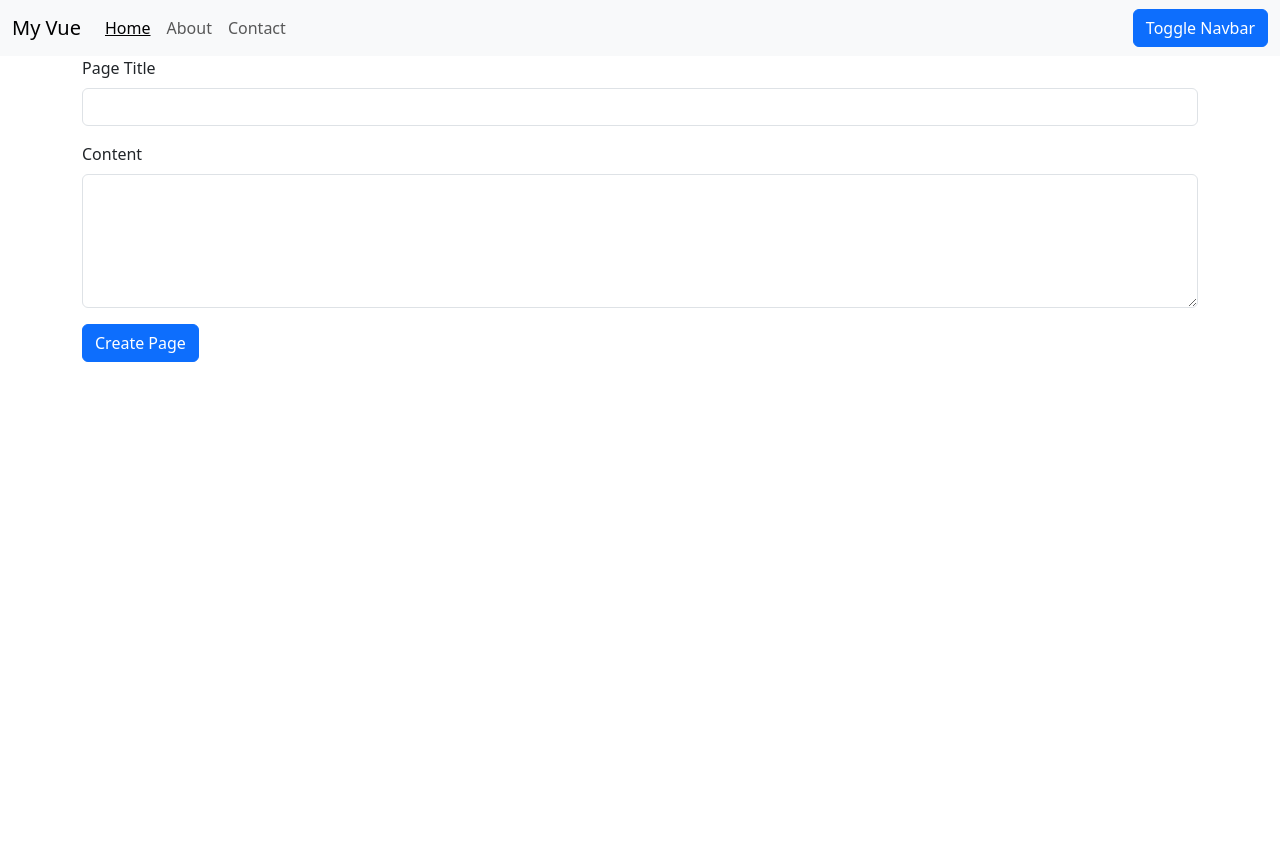
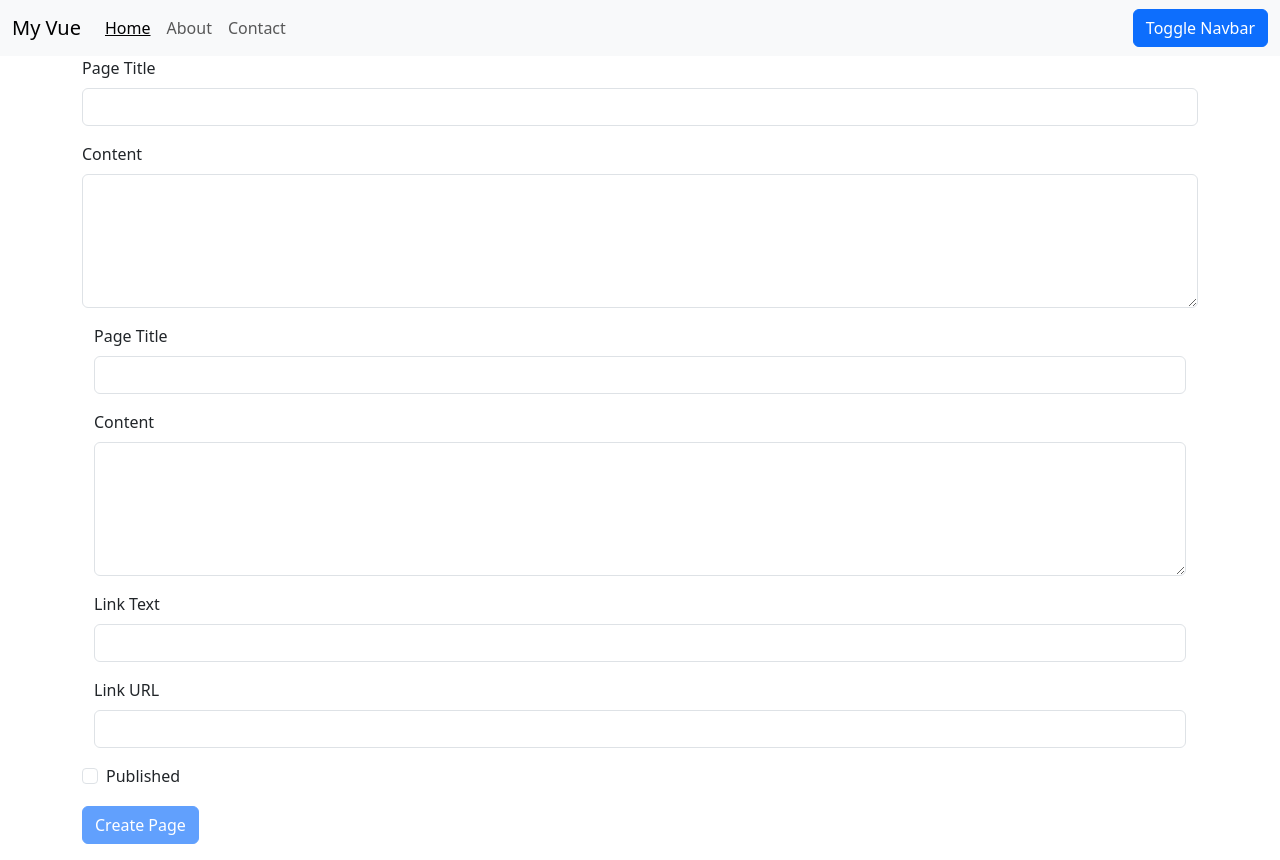
Before and after one commit to daracoo/vue-tut, a Vue app: page / in a window 1280 px wide. Before the commit the page ends 800 px from the top, so only its background shows below. Built offline with nearby package versions, Linux system fonts and the light colour scheme.

Commit message:
validating forms

```diff
--- a/src/components/CreatePage.vue
+++ b/src/components/CreatePage.vue
@@ -23,9 +23,66 @@
                     v-model="content">
                 </textarea>
             </div>
+            <div class="container mb-3">
+                    <div class="mb-3">
+                        <label for="" class="form-label">
+                            Page Title
+                        </label>
+                        <input
+                            type="text"
+                            class="form-control"
+                        />
+                    </div>
+                    <div class="mb-3">
+                        <label for="" class="form-label">
+                            Content
+                        </label>
+                        <textarea
+                            type="text"
+                            class="form-control"
+                            rows="5">
+                        </textarea>
+                    </div>
+                    <div class="mb-3">
+                        <label for="" class="form-label">
+                            Link Text
+                        </label>
+                        <input
+                            type="text"
+                            class="form-control"
+                            v-model="linkText"
+                        />
+                    </div>
+                    <div class="mb-3">
+                        <label for="" class="form-label">
+                            Link URL
+                        </label>
+                        <input
+                            type="text"
+                            class="form-control"
+                            v-model="linkUrl"
+                        />
+                    </div>
+                    <div class="row mb-3">
+                        <div class="form-check">
+                            <input
+                                class="form-check-input"
+                                type="checkbox"
+                                id="gridCheck1"
+                            />
+                            <label
+                                class="form-check-label"
+                                for="gridCheck1">
+                                Published
+                            </label>
+                        </div>
+                    </div>
+            </div>
+
             <div class="mb-3">
                 <button class="btn btn-primary"
-                @click.prevent="pageCreated({pageTitle, content})">
+                :disabled="isFromInvalid"
+                @click.prevent="submitForm">
 
                     Create Page
                 </button>
@@ -37,10 +94,34 @@
 <script>
 export default{
     props: ['pageCreated'],
+    computed:{
+        isFromInvalid(){
+            return !this.pageTitle || !this.content || !this.linkText || !this.linkUrl;
+        }
+    },
     data(){
         return {
             pageTitle: '',
-            content: ''
+            content: '',
+            linkText: '',
+            linkUrl: ''
+        }
+    },
+    methods: {
+        submitForm(){
+            if(!this.pageTitle || !this.content || !this.linkText || !this.linkUrl){
+                alert("Please fill the form.");
+                return;
+            }
+
+            this.pageCreated({
+                pageTitle: this.pageTitle,
+                content: this.content,
+                link: {
+                    text: this.linkText,
+                    link:this.linkText
+                }
+            })
         }
     }
 }</script>
```
